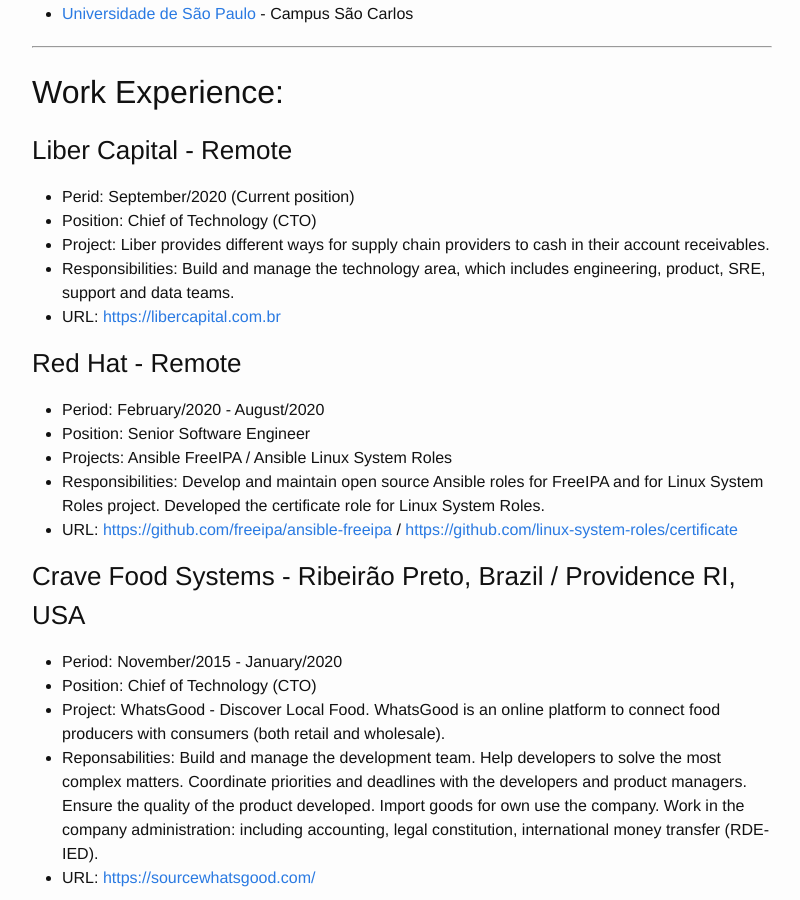
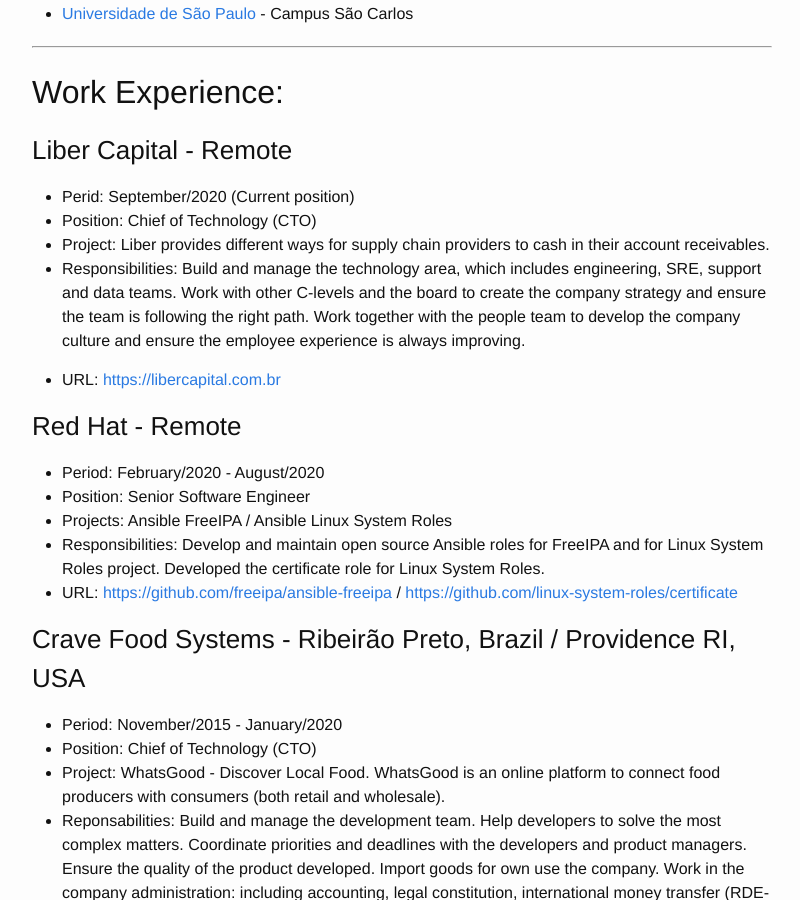
Before and after one commit to seocam/seocam.github.io, a Jekyll site: the page built from 02-resume.md, in a window 1280 px wide and 900 px high, scrolled down 528 px. Shown: the whole window, without its empty margins (238-1038 px from the left). Built offline with Jekyll 4.4.1, drawn with Linux system fonts in a browser that asks for light colours; some of the changed text lies outside the part shown.

Commit message:
Updated Liber experience

```diff
--- a/02-resume.md
+++ b/02-resume.md
@@ -32,7 +32,8 @@ Skype: seocam
 * Perid: September/2020 (Current position)
 * Position: Chief of Technology (CTO)
 * Project: Liber provides different ways for supply chain providers to cash in their account receivables.
-* Responsibilities: Build and manage the technology area, which includes engineering, product, SRE, support and data teams.
+* Responsibilities: Build and manage the technology area, which includes engineering, SRE, support and data teams. Work with other C-levels and the board to create the company strategy and ensure the team is following the right path. Work together with the people team to develop the company culture and ensure the employee experience is always improving.
+
 * URL: <https://libercapital.com.br>
 
 
```
Also changed, not shown: other parts of 02-resume.md (+1 -1 lines).
